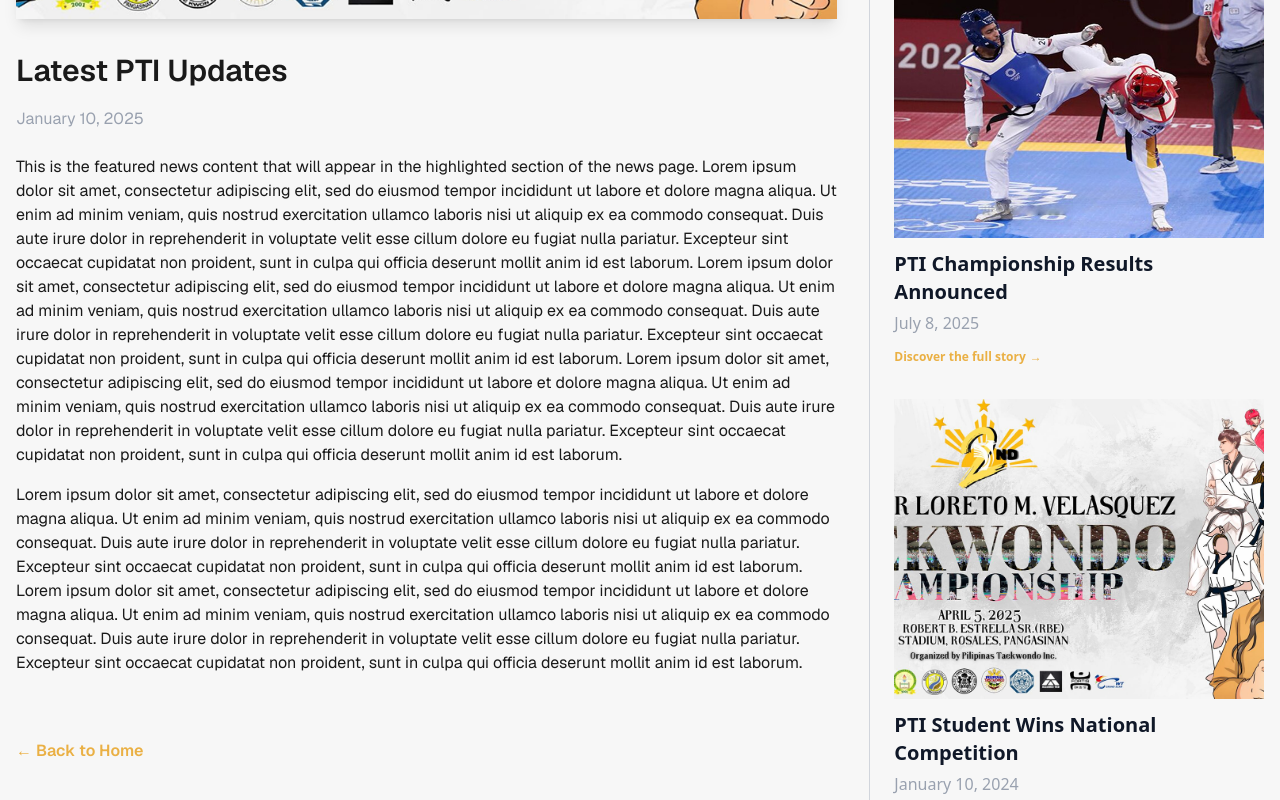
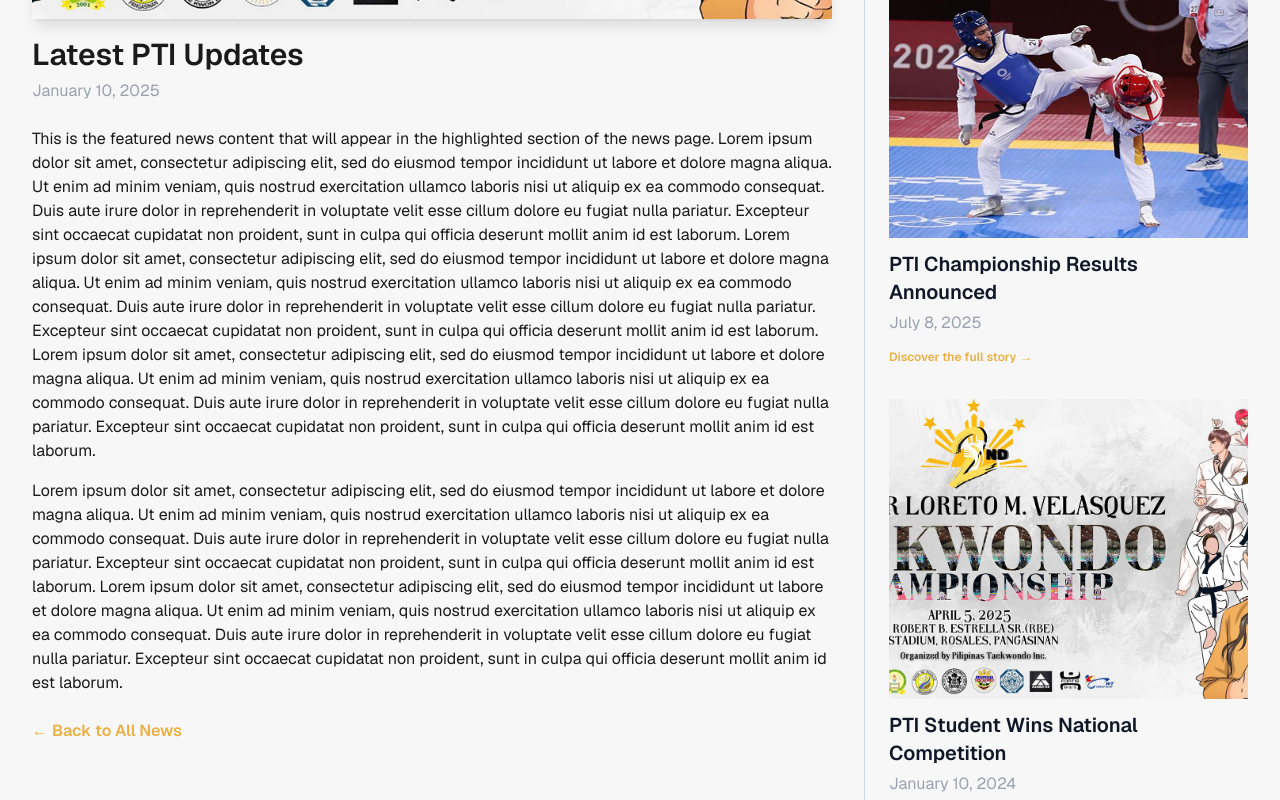
Before and after one commit to rvcarcueva2/pti-web, a Next.js app in the folder web/: page /featured/featured1 in a window 1280 px wide. Shown: the part 780-1580 px from the top of the page. Built offline with nearby package versions, Linux system fonts and the light colour scheme.

Commit message:
modified featured page

```diff
--- a/web/app/featured/[slug]/page.tsx
+++ b/web/app/featured/[slug]/page.tsx
@@ -46,7 +46,7 @@ export default async function FeaturedPost({ params }: Props) {
     };
 
     return (
-        <main className="px-4 sm:px-4 pt-16 pb-10">
+        <main className="px-6 sm:px-8 pt-16 pb-10">
             {/* Two-column layout */}
             <div className="max-w-7xl mx-auto grid grid-cols-1 lg:grid-cols-3 gap-8">
                 {/* Main content */}
@@ -54,36 +54,47 @@ export default async function FeaturedPost({ params }: Props) {
                     <div className="font-geist">
                         {/* Featured Image */}
                         {featured.meta.image && (
-                            <div className="mb-8">
+                            <div className="mb-4">
                                 <Image
                                     src={featured.meta.image}
                                     alt={featured.meta.title}
                                     width={1200}
                                     height={600}
-                                    className="w-full h-[600px] object-cover shadow-lg"
+                                    className="w-full h-[200px] sm:h-[300px] md:h-[400px] lg:h-[600px] object-cover shadow-lg"
                                 />
                             </div>
                         )}
 
-                        <h2 className="font-geist font-bold text-2xl mb-4">{featured.meta.title}</h2>
+                        <>
+                            {/* h4 for mobile */}
+                            <h4 className="block md:hidden font-geist font-bold text-base mb-1">
+                            {featured.meta.title}
+                            </h4>
+
+                            {/* h2 for desktop */}
+                            <h2 className="hidden md:block font-geist font-bold text-2xl mb-1">
+                            {featured.meta.title}
+                            </h2>
+                        </>
+
                             {featured.meta.date && (
                             <p className="text-sm text-gray-400 mb-6">{formatDate(featured.meta.date)}</p>
                             )}
 
-                        <div className="max-w-none prose prose-lg mx-auto">
+                        <div className="text-responsive max-w-none prose prose-lg mx-auto">
                             <MDXRemote source={featured.content} components={components} />
                         </div>
 
                         {/* Back to Home Link */}
-                        <div className="mt-8 pt-8">
+                        <div className="mt-4 pt-2 mb-10">
                             <Link
-                                href="/"
+                                href="/news"
                                 className="inline-flex items-center text-[#EAB044] hover:text-[#D4A73C] transition-colors duration-200 group font-semibold"
                             >
                                 <span className="mr-1 transition-transform duration-200 group-hover:-translate-x-0.5">
                                     ←
                                 </span>
-                                Back to Home
+                                Back to All News
                             </Link>
                         </div>
                     </div>
@@ -91,8 +102,8 @@ export default async function FeaturedPost({ params }: Props) {
 
                 {/* Recent News Sidebar*/}
                 <div className="lg:col-span-1">
-                    <div className="top-8 border-l-1 border-gray-300 pl-6">
-                        <h3 className="text-xl font-bold mb-6 text-center lg:text-left">Recent News</h3>
+                    <div className="top-8 border-l-0 lg:border-l lg:border-gray-300 lg:pl-6">
+                        <h3 className="font-geist text-xl font-bold mb-6 text-center lg:text-left">Recent News</h3>
 
                         {recentNews.length > 0 ? (
                             <div className="space-y-4">
@@ -100,24 +111,37 @@ export default async function FeaturedPost({ params }: Props) {
                                     <div key={recentNewsItem.slug} className="group mb-8">
                                         {recentNewsItem.meta.image && (
                                             <div className="mb-3">
+                                                <div className="mb-3">
+                                                    {/* 16:9 aspect ratio for mobile, fixed height for md and up */}
+                                                    <div className="relative w-full aspect-[16/9] md:aspect-auto md:h-[300px]">
                                                         <Image
                                                         src={recentNewsItem.meta.image}
                                                         alt={recentNewsItem.meta.title}
-                                                    width={400}
-                                                    height={300}
-                                                    className="w-full h-[300px] object-cover"
+                                                        fill
+                                                        className="object-cover"
                                                         />
                                                     </div>
+                                                </div>
+                                            </div>
                                         )}
-                                        <h4 className="font-semibold text-sm text-gray-900 line-clamp-2 mb-1">
+                                        <>
+                                            {/* h5 for mobile */}
+                                            <h5 className="block md:hidden font-geist font-semibold text-sm text-gray-900 line-clamp-2 mb-1">
+                                                {recentNewsItem.meta.title}
+                                            </h5>
+
+                                            {/* h4 for desktop and up */}
+                                            <h4 className="hidden md:block font-geist font-semibold text-sm text-gray-900 line-clamp-2 mb-1">
                                                 {recentNewsItem.meta.title}
                                             </h4>
-                                        <p className="text-xs text-gray-400 mb-2">
+                                        </>
+
+                                        <p className="font-geist text-xs text-gray-400 mb-2">
                                             {formatDate(recentNewsItem.meta.date)}
                                         </p>
                                         <Link
                                             href={`/news/${recentNewsItem.slug}`}
-                                            className="inline-flex items-center text-[#EAB044] hover:text-[#D4A73C] transition-colors duration-200 text-xs group font-semibold"
+                                            className="font-geist inline-flex items-center text-[#EAB044] hover:text-[#D4A73C] transition-colors duration-200 text-xs group font-semibold"
                                         >
                                             Discover the full story
                                             <span className="ml-1 transition-transform duration-200 group-hover:translate-x-0.5">
```
Lines whose indentation alone changed are shown as unchanged.
